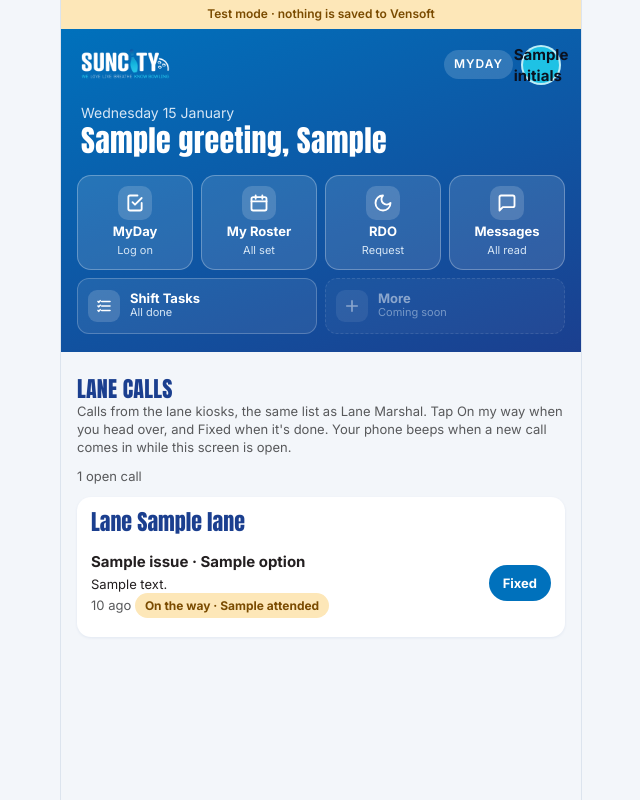
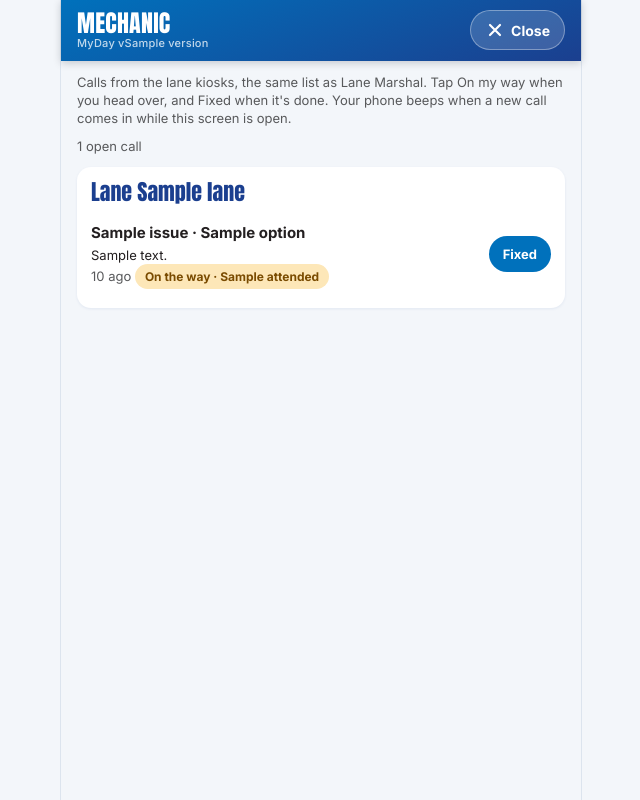
Before and after one commit to ytrom/myday-suncity-app, a Django app: template core/templates/core/mechanic.html in a window 1280 px wide. Shown: the whole page, without its empty margins (319-959 px from the left). Run offline with Django 5.2, Linux system fonts and the light colour scheme; the template is opened without the code that fills it: most values are stand-ins (such as "Sample title", 1, 10 or a date in 2020).

Commit message:
v1.0.00: version in the header; Mechanic and Lane Marshal open full screen with Close
Co-Authored-By: Claude Opus 5.5 (1M context) <noreply@anthropic.com>
Claude-Session: https://claude.ai/code/session_016QfrQQD7aHSoRZjM619Lpo

```diff
--- a/core/context.py
+++ b/core/context.py
@@ -2,6 +2,8 @@ from functools import cached_property
 
 from django.conf import settings
 from django.utils import timezone
+
+from myday_project.version import VERSION
 
 from . import services
 
@@ -45,5 +47,6 @@ def myday(request):
         "clock_writes_enabled": settings.CLOCK_WRITES_ENABLED,
         "leave_writes_enabled": settings.LEAVE_WRITES_ENABLED,
         "tools": services.lane_tools(staff),
+        "version": VERSION,
         "identity_test_mode": getattr(request, "identity_test_mode", False),
     }
--- a/core/static/core/css/myday.css
+++ b/core/static/core/css/myday.css
@@ -233,3 +233,13 @@ a.btn { text-decoration: none; box-sizing: border-box; }
 .already { margin-top: 12px; padding: 10px 14px; border-radius: 12px; background: #FDE2E1; color: #B42318; font-size: 13px; }
 .already p { margin: 0; }
 .back { display: inline-flex; align-items: center; gap: 6px; margin-top: 16px; font-weight: 600; text-decoration: none; }
+
+/* Full-screen tools: slim title bar with Close */
+.toolbar { position: sticky; top: 0; z-index: 5; display: flex; align-items: center; justify-content: space-between; gap: 12px; background: var(--hero); color: #fff; padding: calc(10px + env(safe-area-inset-top)) 16px 10px; box-shadow: 0 2px 8px rgba(11,18,32,.2); }
+.toolbar-title { margin: 0; font: 400 24px/1.1 var(--display); letter-spacing: .01em; text-transform: uppercase; }
+.toolbar-close { display: inline-flex; align-items: center; gap: 6px; min-height: 40px; padding: 0 14px; border-radius: 999px; background: rgba(255,255,255,.16); border: 1px solid rgba(255,255,255,.35); color: #fff; font-weight: 700; font-size: 14px; text-decoration: none; }
+.tool-main > .section:first-child, .tool-main > .back:first-child { margin-top: 12px; }
+.tool-main { padding-bottom: calc(24px + env(safe-area-inset-bottom)); }
+.pill-version { font-weight: 500; letter-spacing: .02em; opacity: .8; margin-left: 2px; }
+.toolbar-title { display: flex; flex-direction: column; }
+.toolbar-version { font: 500 11px/1.3 Inter, system-ui, sans-serif; letter-spacing: .02em; text-transform: none; opacity: .75; }
--- a/core/templates/core/base.html
+++ b/core/templates/core/base.html
@@ -29,7 +29,7 @@
       <div class="hero-top">
         <img src="{% static 'core/img/wordmark-white.png' %}" alt="Sun City Tenpin" class="wordmark">
         <div class="hero-right">
-          <span class="pill">MYDAY</span>
+          <span class="pill">MYDAY <span class="pill-version">v{{ version }}</span></span>
           <a href="{% url 'details' %}" class="avatar{% if tab == 'details' %} active{% endif %}" aria-label="My details" title="My details">{{ staff.initials }}</a>
         </div>
       </div>
--- a/core/templates/core/marshal_lane.html
+++ b/core/templates/core/marshal_lane.html
@@ -1,5 +1,6 @@
-{% extends "core/base.html" %}
+{% extends "core/tool_base.html" %}
 {% block title %}Lane {{ lane }}{% endblock %}
+{% block tool_title %}Lane Marshal{% endblock %}
 {% block main %}
   <a href="{% url 'marshal' %}" class="back">&larr; All lanes</a>
   <section class="section" aria-labelledby="lane-title">
--- a/core/templates/core/mechanic.html
+++ b/core/templates/core/mechanic.html
@@ -1,10 +1,8 @@
-{% extends "core/base.html" %}
+{% extends "core/tool_base.html" %}
 {% block title %}Mechanic{% endblock %}
+{% block tool_title %}Mechanic{% endblock %}
 {% block main %}
-  <section class="section" aria-labelledby="mech-title">
-    <div class="section-head">
-      <h2 id="mech-title">Lane calls</h2>
-    </div>
+  <section class="section" aria-label="Lane calls">
     <p class="muted small">Calls from the lane kiosks, the same list as Lane Marshal. Tap On my way when you head over, and Fixed when it's done. Your phone beeps when a new call comes in while this screen is open.</p>
     {% include "core/partials/mechanic_calls.html" %}
   </section>
--- /dev/null
+++ b/core/templates/core/tool_base.html
@@ -0,0 +1,16 @@
+{% extends "core/base.html" %}
+{% comment %}Full-screen tools (Mechanic, Lane Marshal): a slim title bar with Close instead of the header and buttons.{% endcomment %}
+{% block body %}
+  <div class="app">
+    <header class="toolbar">
+      <h1 class="toolbar-title">{% block tool_title %}{% endblock %}<span class="toolbar-version">MyDay v{{ version }}</span></h1>
+      <a href="{% url 'myday' %}" class="toolbar-close" aria-label="Close">
+        <svg width="20" height="20" viewBox="0 0 24 24" fill="none" stroke="currentColor" stroke-width="2.6" stroke-linecap="round" aria-hidden="true"><path d="M6 6l12 12M18 6L6 18"/></svg>
+        Close
+      </a>
+    </header>
+    <main id="main" class="tool-main">
+      {% block main %}{% endblock %}
+    </main>
+  </div>
+{% endblock %}
--- a/core/views.py
+++ b/core/views.py
@@ -10,6 +10,8 @@ from django.urls import reverse
 from django.templatetags.static import static
 from django.utils import timezone
 from django.views.decorators.http import require_GET, require_POST
+
+from myday_project.version import VERSION
 
 from . import lanes, services
 from .middleware import unlock_session
@@ -396,8 +398,8 @@ def healthz(request):
                 c.execute("SELECT 1")
         except Exception as exc:
             return JsonResponse({"ok": False, "bowlcontrol": exc.__class__.__name__}, status=503)
-        return JsonResponse({"ok": True, "bowlcontrol": "ok"})
-    return JsonResponse({"ok": True})
+        return JsonResponse({"ok": True, "bowlcontrol": "ok", "version": VERSION})
+    return JsonResponse({"ok": True, "version": VERSION})
 
 
 @require_GET
--- /dev/null
+++ b/myday_project/version.py
@@ -0,0 +1,3 @@
+# MyDay's version, shown in the header. Bump it with every update that goes out:
+# the last part for fixes and small changes, the middle for new features.
+VERSION = "1.0.00"
```
Also changed, not shown: core/templates/core/marshal.html (+3 -5 lines), tests/test_myday.py (+8 -1 lines), README.md.
